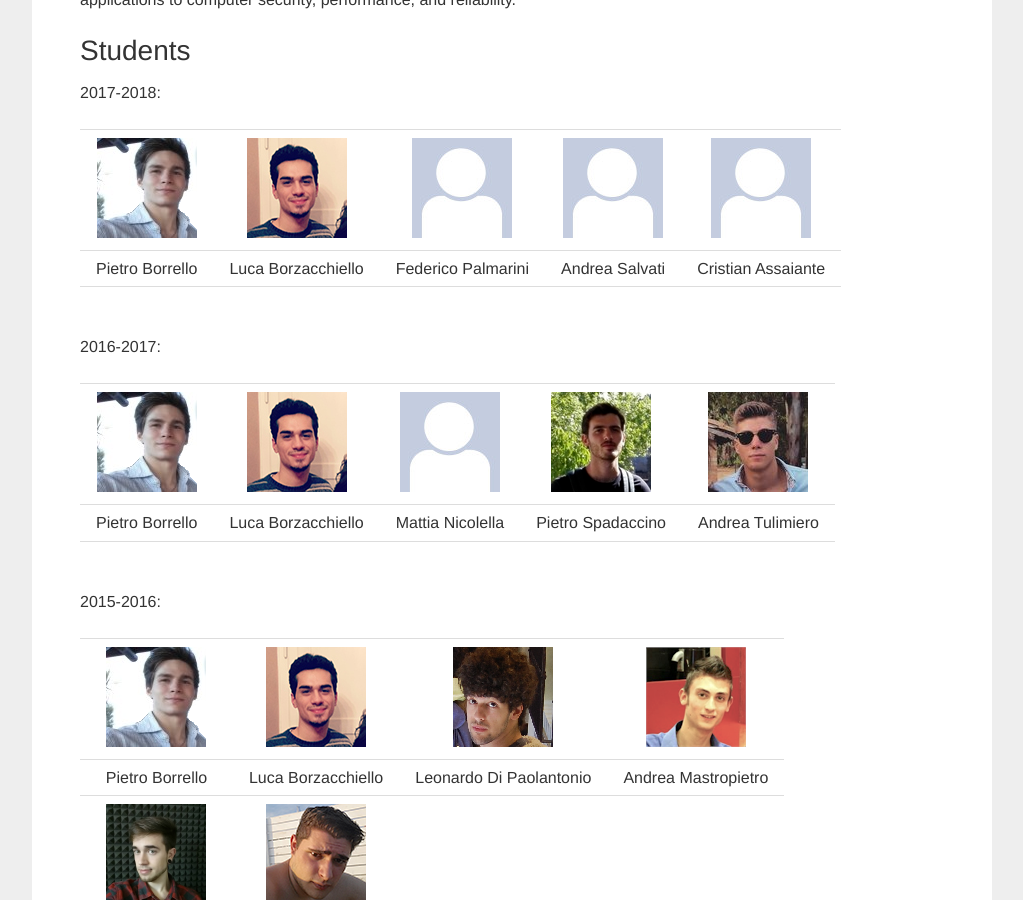
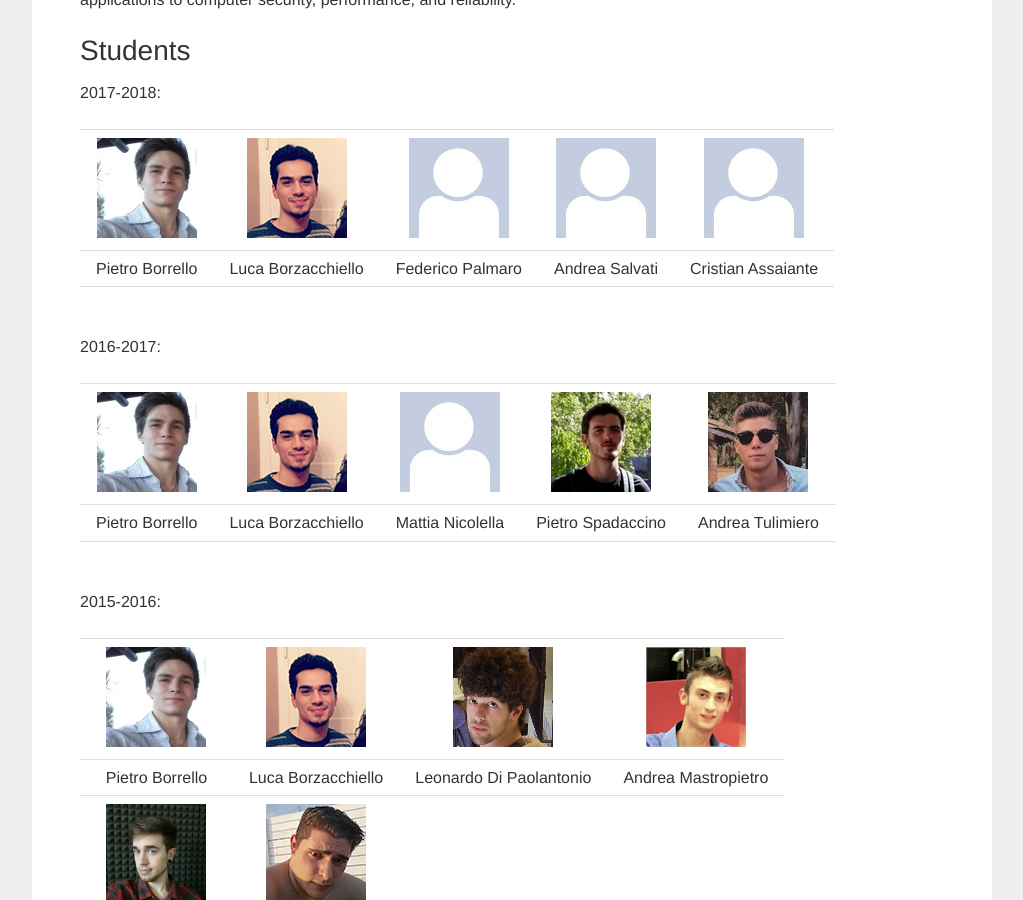
Before and after one commit to season-lab/season-lab.github.io, a Jekyll site: the page built from honors.md, in a window 1280 px wide and 900 px high, scrolled down 409 px. Shown: the whole window, without its empty margins (128-1151 px from the left). Built offline with Jekyll 4.4.1, drawn with Linux system fonts in a browser that asks for light colours.

Commit message:
Update honors.md

```diff
--- a/honors.md
+++ b/honors.md
@@ -14,7 +14,7 @@ The Honors Programs of the B.Sc. and M.Sc. in Computer Science and Engineering i
 
 | ![alt text](assets/img/students/borrello.png "Pietro Borrello") | ![alt text](assets/img/students/borzacchiello.png "Luca Borzacchiello") | ![alt text](assets/img/generic.jpg "Federico Palmarini") | ![alt text](assets/img/generic.jpg "Andrea Salvati") | ![alt text](assets/img/generic.jpg "Cristian Assaiante") |
 | :-------------: | :----------------: | :---------------------: | :-----------------: | :-----------------: |
-| Pietro Borrello | Luca Borzacchiello | Federico Palmarini | Andrea Salvati | Cristian Assaiante |
+| Pietro Borrello | Luca Borzacchiello | Federico Palmaro | Andrea Salvati | Cristian Assaiante |
 
 <br />
 
```
